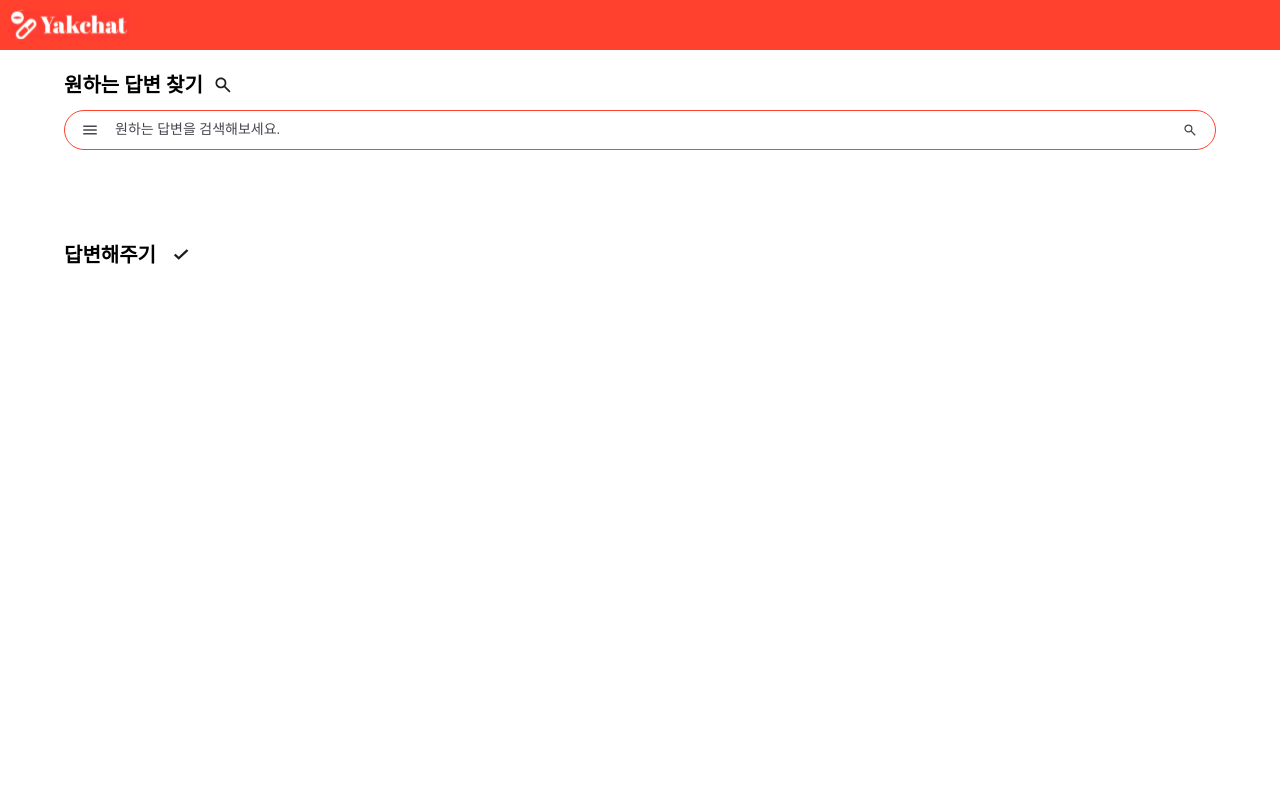
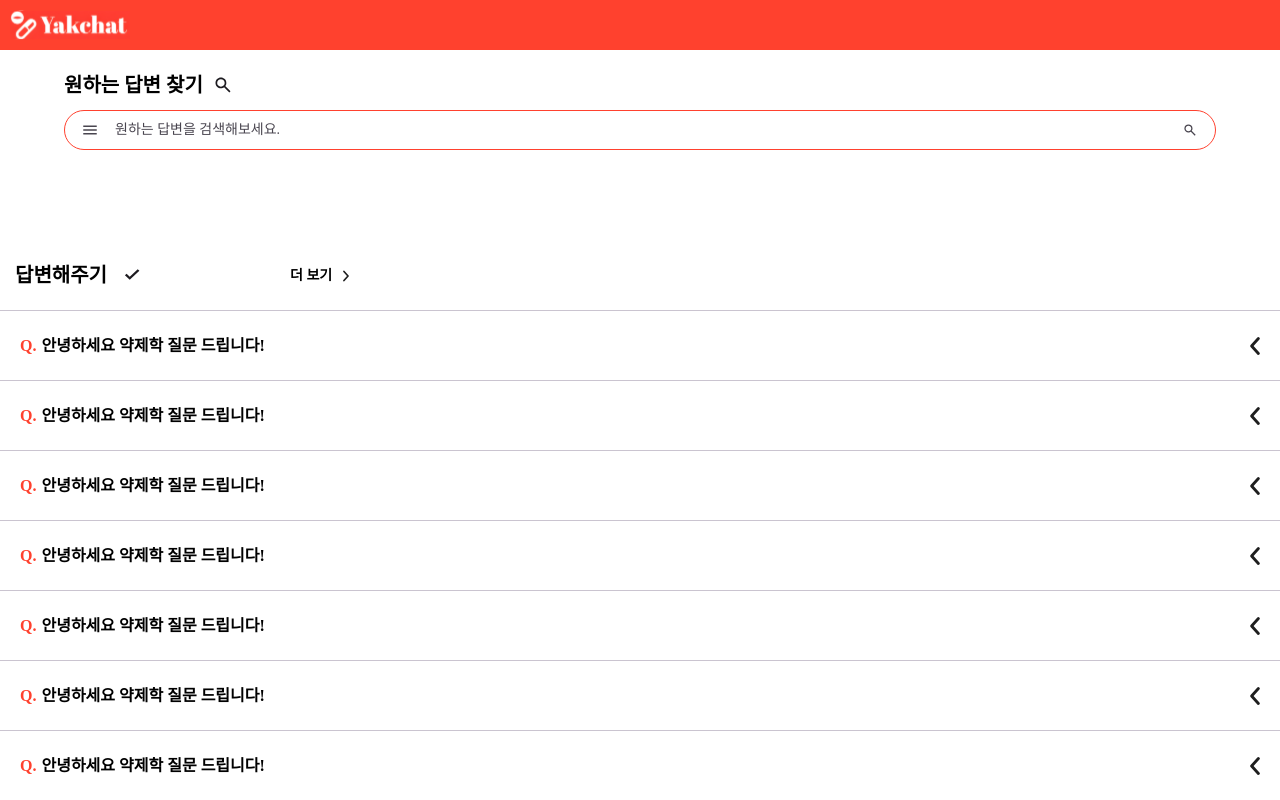
Before and after one commit to Pillchat/Pillchat_Front, a Next.js app: page /Qna in a window 1280 px wide. Built offline with nearby package versions, Linux system fonts and the light colour scheme.

Commit message:
질문 열람 페이지 css 완(파일럿 테스트 ver)

```diff
--- a/app/pages/QnA.tsx
+++ b/app/pages/QnA.tsx
@@ -22,10 +22,78 @@ function QnA(){
                 <S.SearchSVG src="search.svg" />
             </S.SearchBarContainer>
 
-            <S.AnswerBlock>
-                <S.TitleText>답변해주기</S.TitleText>
-                <S.CheckIcon src="check.svg" />
-            </S.AnswerBlock>
+            <S.AnswerContainer>
+                <S.AnswerBlock>
+                    <S.TitleText>답변해주기</S.TitleText>
+                    <S.CheckIcon src="check.svg" />
+                </S.AnswerBlock>
+
+                <S.QCbox>
+                    <S.QuestionBox>
+                        <S.Qbox>
+                            <S.Q>Q.</S.Q>
+                            <S.QC>안녕하세요 약제학 질문 드립니다!</S.QC>
+                        </S.Qbox>
+                        <S.InIcon src="ArrowIcon.svg" />
+                    </S.QuestionBox>
+
+                    <S.QuestionBox>
+                        <S.Qbox>
+                            <S.Q>Q.</S.Q>
+                            <S.QC>안녕하세요 약제학 질문 드립니다!</S.QC>
+                        </S.Qbox>
+                        <S.InIcon src="ArrowIcon.svg" />
+                    </S.QuestionBox>
+
+                    <S.QuestionBox>
+                        <S.Qbox>
+                            <S.Q>Q.</S.Q>
+                            <S.QC>안녕하세요 약제학 질문 드립니다!</S.QC>
+                        </S.Qbox>
+                        <S.InIcon src="ArrowIcon.svg" />
+                    </S.QuestionBox>
+
+                    <S.QuestionBox>
+                        <S.Qbox>
+                            <S.Q>Q.</S.Q>
+                            <S.QC>안녕하세요 약제학 질문 드립니다!</S.QC>
+                        </S.Qbox>
+                        <S.InIcon src="ArrowIcon.svg" />
+                    </S.QuestionBox>
+
+                    <S.QuestionBox>
+                        <S.Qbox>
+                            <S.Q>Q.</S.Q>
+                            <S.QC>안녕하세요 약제학 질문 드립니다!</S.QC>
+                        </S.Qbox>
+                        <S.InIcon src="ArrowIcon.svg" />
+                    </S.QuestionBox>
+
+                    <S.QuestionBox>
+                        <S.Qbox>
+                            <S.Q>Q.</S.Q>
+                            <S.QC>안녕하세요 약제학 질문 드립니다!</S.QC>
+                        </S.Qbox>
+                        <S.InIcon src="ArrowIcon.svg" />
+                    </S.QuestionBox>
+
+                    <S.QuestionBox>
+                        <S.Qbox>
+                            <S.Q>Q.</S.Q>
+                            <S.QC>안녕하세요 약제학 질문 드립니다!</S.QC>
+                        </S.Qbox>
+                        <S.InIcon src="ArrowIcon.svg" />
+                    </S.QuestionBox>
+                </S.QCbox>
+
+
+            </S.AnswerContainer>
+
+
+            <S.DetailBox>
+                <S.DetailName>더 보기</S.DetailName>
+                <S.DetailIcon src="ArrowIcon.svg" />
+            </S.DetailBox>
         </S.Container>
     );
 }
--- a/app/styles/QnA.ts
+++ b/app/styles/QnA.ts
@@ -22,7 +22,8 @@ export const TitleBlock = styled.div`
 
 export const AnswerBlock = styled.div`
     width: 90%;
-    top: 120px;
+    left: 15px;
+    top: 20px;
 
     display: flex;
     flex-direction: row;
@@ -91,3 +92,95 @@ export const SearchInput = styled.input`
         color: #49454F;
     }
 `
+
+export const AnswerContainer = styled.div`
+    width: 100%;
+    top: 120px;
+
+    display: flex;
+    flex-direction: column;
+
+    position: relative;
+`
+
+export const DetailBox = styled.div`
+    position: absolute;
+    left: 290px;
+    top: 265px;
+
+
+    display: flex;
+    flex-direction: row;
+    align-items: center;
+    gap: 5px;
+`
+
+export const DetailName = styled.span`
+    font-family: Pretendard;
+    font-size: 14px;
+    font-weight: 600;
+
+    color: black;
+`
+
+export const DetailIcon = styled.img`
+    width: 18px;
+    height: 18px;
+`
+
+export const QuestionBox = styled.div`
+    width: 100%;
+    height: 70px;
+
+    display: flex;
+    flex-direction: row;
+    justify-content: space-between;
+    align-items: center;
+
+    border-top: 1px solid #CAC4D0;
+    padding-right: 10px;
+`
+
+export const Qbox = styled.div`
+
+    display: flex;
+    flex-direction: row;
+    justify-content: space-between;
+    gap: 5px;
+
+    position: relative;
+    left: 20px;
+`
+
+export const Q = styled.span`
+    font-family: Pretendard;
+    font-size: 16px;
+    font-weight: 700;
+
+    color: #FF412E;
+
+`
+
+export const QC = styled.span`
+    font-family: Pretendard;
+    font-size: 16px;
+    font-weight: 700;
+
+    color: black;
+`
+
+export const QCbox = styled.div`
+    width: 100%;
+    top: 40px;
+
+    position: relative;
+`
+
+export const InIcon = styled.img`
+    width: 30px;
+    height: 30px;
+
+
+
+    transform: rotate(180deg);
+`
```
Also changed, not shown: public/ArrowIcon.svg (added).
